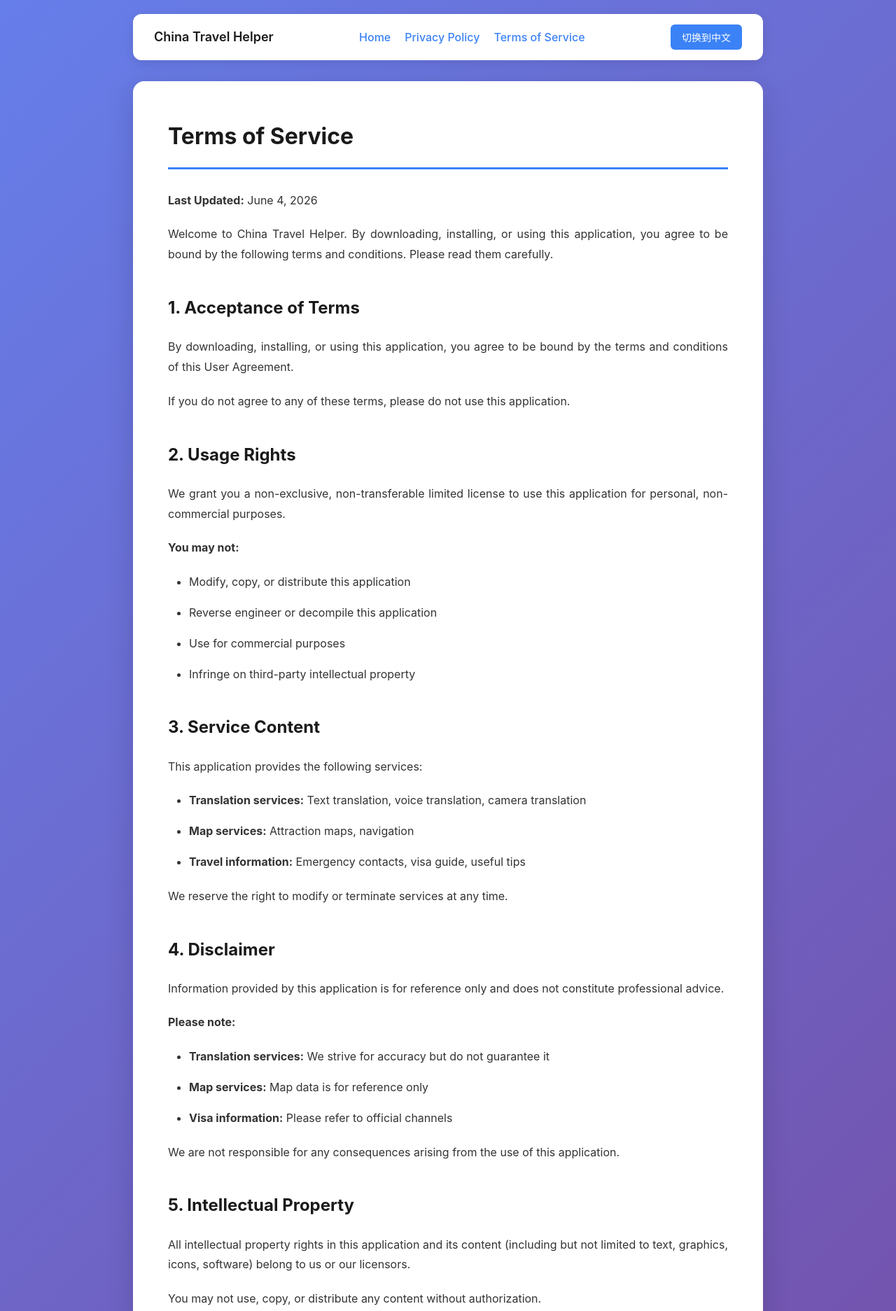
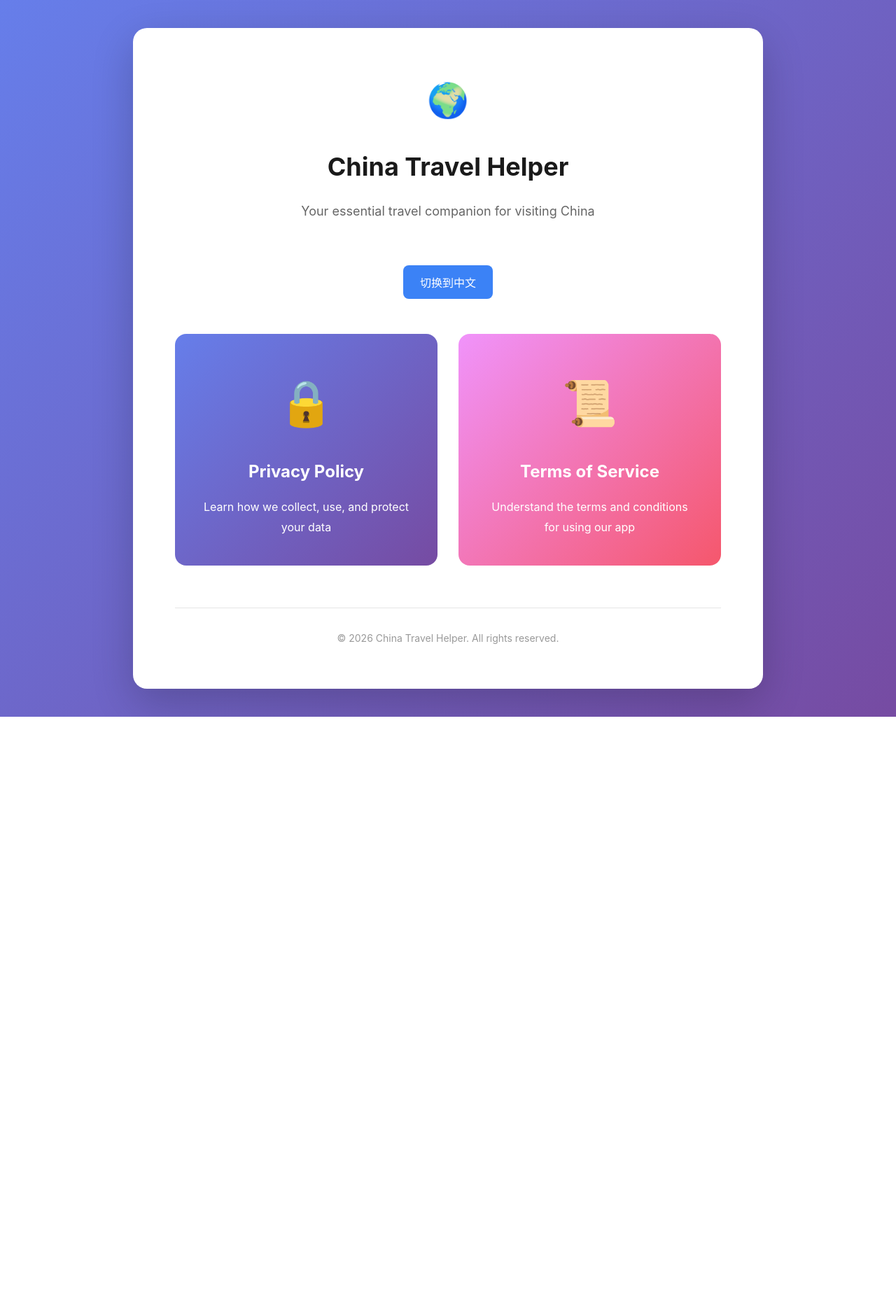
Before and after one commit to kijiff/china-travel-helper-legal, a plain HTML site: page harmonyos/terms.html in a window 1280 px wide. Shown: the top 1873 px of the page at 70% size. After the commit the page ends 1024 px from the top, so only its background shows below. Drawn offline with Linux system fonts and the light colour scheme.

```diff
--- a/harmonyos/terms.html
+++ b/harmonyos/terms.html
@@ -3,7 +3,7 @@
 <head>
     <meta charset="UTF-8">
     <meta name="viewport" content="width=device-width, initial-scale=1.0">
-    <title>China Travel Helper - Terms of Service</title>
+    <title>China Travel Helper - Legal</title>
     <style>
         * {
             margin: 0;
@@ -17,123 +17,121 @@
             color: #333;
             background: linear-gradient(135deg, #667eea 0%, #764ba2 100%);
             min-height: 100vh;
-            padding: 20px;
+            padding: 40px 20px;
         }
 
-        .nav-bar {
+        .container {
+            max-width: 900px;
+            margin: 0 auto;
             background: white;
-            padding: 15px 30px;
-            border-radius: 12px;
-            margin-bottom: 30px;
-            box-shadow: 0 4px 15px rgba(0,0,0,0.1);
-            display: flex;
-            justify-content: space-between;
-            align-items: center;
-            max-width: 900px;
-            margin-left: auto;
-            margin-right: auto;
+            padding: 60px;
+            border-radius: 20px;
+            box-shadow: 0 20px 60px rgba(0,0,0,0.2);
         }
 
-        .nav-brand {
-            font-size: 18px;
-            font-weight: 600;
-            color: #1a1a1a;
+        .header {
+            text-align: center;
+            margin-bottom: 50px;
         }
 
-        .nav-links {
-            display: flex;
-            gap: 20px;
+        .logo {
+            font-size: 48px;
+            margin-bottom: 20px;
         }
 
-        .nav-links a {
-            color: #3B82F6;
-            text-decoration: none;
-            font-weight: 500;
-            transition: color 0.3s;
+        h1 {
+            color: #1a1a1a;
+            font-size: 36px;
+            margin-bottom: 15px;
         }
 
-        .nav-links a:hover {
-            color: #1E40AF;
+        .subtitle {
+            color: #666;
+            font-size: 18px;
+            margin-bottom: 30px;
+        }
+
+        .cards {
+            display: grid;
+            grid-template-columns: repeat(auto-fit, minmax(300px, 1fr));
+            gap: 30px;
+            margin-top: 40px;
+        }
+
+        .card {
+            background: linear-gradient(135deg, #f5f7fa 0%, #c3cfe2 100%);
+            padding: 40px;
+            border-radius: 16px;
+            text-align: center;
+            transition: transform 0.3s, box-shadow 0.3s;
+            text-decoration: none;
+            color: #333;
+        }
+
+        .card:hover {
+            transform: translateY(-5px);
+            box-shadow: 0 15px 35px rgba(0,0,0,0.15);
+        }
+
+        .card-icon {
+            font-size: 64px;
+            margin-bottom: 20px;
+        }
+
+        .card h2 {
+            font-size: 24px;
+            color: #1a1a1a;
+            margin-bottom: 15px;
+        }
+
+        .card p {
+            color: #666;
+            font-size: 16px;
+        }
+
+        .card.privacy {
+            background: linear-gradient(135deg, #667eea 0%, #764ba2 100%);
+            color: white;
+        }
+
+        .card.privacy h2,
+        .card.privacy p {
+            color: white;
+        }
+
+        .card.terms {
+            background: linear-gradient(135deg, #f093fb 0%, #f5576c 100%);
+            color: white;
+        }
+
+        .card.terms h2,
+        .card.terms p {
+            color: white;
+        }
+
+        .footer {
+            text-align: center;
+            margin-top: 60px;
+            padding-top: 30px;
+            border-top: 1px solid #e5e5e5;
+            color: #999;
+            font-size: 14px;
         }
 
         .lang-toggle {
             background: #3B82F6;
             color: white;
             border: none;
-            padding: 8px 16px;
-            border-radius: 6px;
+            padding: 12px 24px;
+            border-radius: 8px;
             cursor: pointer;
-            font-size: 14px;
+            font-size: 16px;
+            margin-top: 30px;
             transition: background 0.3s;
         }
 
         .lang-toggle:hover {
             background: #1E40AF;
-        }
-
-        .container {
-            max-width: 900px;
-            margin: 0 auto;
-            background: white;
-            padding: 50px;
-            border-radius: 16px;
-            box-shadow: 0 10px 40px rgba(0,0,0,0.15);
-        }
-
-        h1 {
-            color: #1a1a1a;
-            margin-bottom: 30px;
-            padding-bottom: 15px;
-            border-bottom: 3px solid #3B82F6;
-            font-size: 32px;
-        }
-
-        h2 {
-            color: #1a1a1a;
-            margin-top: 40px;
-            margin-bottom: 20px;
-            font-size: 24px;
-        }
-
-        p {
-            margin-bottom: 20px;
-            text-align: justify;
-            font-size: 16px;
-        }
-
-        ul {
-            margin-left: 30px;
-            margin-bottom: 20px;
-        }
-
-        li {
-            margin-bottom: 15px;
-            font-size: 16px;
-        }
-
-        .zh-content {
-            display: none;
-        }
-
-        .show-zh .zh-content {
-            display: block;
-        }
-
-        .show-zh .en-content {
-            display: none;
-        }
-
-        .zh-content h1,
-        .zh-content h2 {
-            font-family: 'PingFang SC', 'Microsoft YaHei', sans-serif;
-        }
-
-        .last-updated {
-            margin-top: 50px;
-            padding-top: 20px;
-            border-top: 1px solid #e5e5e5;
-            color: #666;
-            font-size: 14px;
         }
 
         @media (max-width: 768px) {
@@ -142,174 +140,79 @@
             }
 
             h1 {
-                font-size: 26px;
+                font-size: 28px;
             }
 
-            h2 {
-                font-size: 20px;
-            }
-
-            .nav-bar {
-                flex-direction: column;
-                gap: 15px;
-            }
-
-            .nav-links {
-                flex-direction: column;
-                gap: 10px;
-                text-align: center;
+            .cards {
+                grid-template-columns: 1fr;
             }
         }
     </style>
 </head>
 <body>
-    <nav class="nav-bar">
-        <div class="nav-brand">China Travel Helper</div>
-        <div class="nav-links">
-            <a href="/">Home</a>
-            <a href="/privacy">Privacy Policy</a>
-            <a href="/terms">Terms of Service</a>
-        </div>
-        <button class="lang-toggle" onclick="toggleLang()">切换到中文</button>
-    </nav>
-
     <div class="container">
-        <!-- English Version -->
-        <div class="en-content">
-            <h1>Terms of Service</h1>
-
-            <p><strong>Last Updated:</strong> June 4, 2026</p>
-
-            <p>Welcome to China Travel Helper. By downloading, installing, or using this application, you agree to be bound by the following terms and conditions. Please read them carefully.</p>
-
-            <h2>1. Acceptance of Terms</h2>
-            <p>By downloading, installing, or using this application, you agree to be bound by the terms and conditions of this User Agreement.</p>
-            <p>If you do not agree to any of these terms, please do not use this application.</p>
-
-            <h2>2. Usage Rights</h2>
-            <p>We grant you a non-exclusive, non-transferable limited license to use this application for personal, non-commercial purposes.</p>
-            <p><strong>You may not:</strong></p>
-            <ul>
-                <li>Modify, copy, or distribute this application</li>
-                <li>Reverse engineer or decompile this application</li>
-                <li>Use for commercial purposes</li>
-                <li>Infringe on third-party intellectual property</li>
-            </ul>
-
-            <h2>3. Service Content</h2>
-            <p>This application provides the following services:</p>
-            <ul>
-                <li><strong>Translation services:</strong> Text translation, voice translation, camera translation</li>
-                <li><strong>Map services:</strong> Attraction maps, navigation</li>
-                <li><strong>Travel information:</strong> Emergency contacts, visa guide, useful tips</li>
-            </ul>
-            <p>We reserve the right to modify or terminate services at any time.</p>
-
-            <h2>4. Disclaimer</h2>
-            <p>Information provided by this application is for reference only and does not constitute professional advice.</p>
-            <p><strong>Please note:</strong></p>
-            <ul>
-                <li><strong>Translation services:</strong> We strive for accuracy but do not guarantee it</li>
-                <li><strong>Map services:</strong> Map data is for reference only</li>
-                <li><strong>Visa information:</strong> Please refer to official channels</li>
-            </ul>
-            <p>We are not responsible for any consequences arising from the use of this application.</p>
-
-            <h2>5. Intellectual Property</h2>
-            <p>All intellectual property rights in this application and its content (including but not limited to text, graphics, icons, software) belong to us or our licensors.</p>
-            <p>You may not use, copy, or distribute any content without authorization.</p>
-
-            <h2>6. Limitation of Liability</h2>
-            <p>To the maximum extent permitted by law, we shall not be liable for any indirect, incidental, special, consequential, or punitive damages arising from your use of the application.</p>
-
-            <h2>7. Agreement Updates</h2>
-            <p>We may update this User Agreement from time to time. Important changes will be notified to you through in-app notifications.</p>
-            <p>Your continued use of the application constitutes acceptance of the updated agreement.</p>
-
-            <h2>8. Governing Law</h2>
-            <p>This Agreement shall be governed by and construed in accordance with the laws of the People's Republic of China.</p>
-
-            <div class="last-updated">
-                Last Updated: June 4, 2026
-            </div>
+        <div class="header">
+            <div class="logo">🌍</div>
+            <h1>China Travel Helper</h1>
+            <p class="subtitle" id="subtitle">Your essential travel companion for visiting China</p>
+            <button class="lang-toggle" onclick="toggleLang()">切换到中文</button>
         </div>
 
-        <!-- Chinese Version -->
-        <div class="zh-content">
-            <h1>用户协议</h1>
+        <div class="cards">
+            <a href="/privacy" class="card privacy">
+                <div class="card-icon">🔒</div>
+                <h2 id="card1-title">Privacy Policy</h2>
+                <p id="card1-desc">Learn how we collect, use, and protect your data</p>
+            </a>
 
-            <p><strong>最后更新：</strong>2026年6月4日</p>
+            <a href="/terms" class="card terms">
+                <div class="card-icon">📜</div>
+                <h2 id="card2-title">Terms of Service</h2>
+                <p id="card2-desc">Understand the terms and conditions for using our app</p>
+            </a>
+        </div>
 
-            <p>欢迎使用 China Travel Helper。下载、安装或使用本应用，即表示您同意受以下条款和条件的约束。请仔细阅读。</p>
-
-            <h2>1. 接受条款</h2>
-            <p>通过下载、安装或使用本应用，您即表示同意遵守本用户协议的条款和条件。</p>
-            <p>如果您不同意本协议的任何条款，请不要使用本应用。</p>
-
-            <h2>2. 使用权限</h2>
-            <p>我们授予您非排他性、不可转让的有限许可，用于个人非商业目的使用本应用。</p>
-            <p><strong>您不得：</strong></p>
-            <ul>
-                <li>修改、复制或分发本应用</li>
-                <li>反向工程或反编译本应用</li>
-                <li>用于商业目的</li>
-                <li>侵犯第三方知识产权</li>
-            </ul>
-
-            <h2>3. 服务内容</h2>
-            <p>本应用提供以下服务：</p>
-            <ul>
-                <li><strong>翻译服务：</strong>文本翻译、语音翻译、拍照翻译</li>
-                <li><strong>地图服务：</strong>景点地图、导航</li>
-                <li><strong>旅行信息：</strong>紧急联系信息、签证指南、实用贴士</li>
-            </ul>
-            <p>我们保留随时修改或终止服务的权利。</p>
-
-            <h2>4. 免责声明</h2>
-            <p>本应用提供的信息仅供参考，不构成专业建议。</p>
-            <p><strong>请注意：</strong></p>
-            <ul>
-                <li><strong>翻译服务：</strong>我们尽力确保翻译准确，但不保证完全准确</li>
-                <li><strong>地图服务：</strong>地图数据仅供参考</li>
-                <li><strong>签证信息：</strong>请以官方渠道信息为准</li>
-            </ul>
-            <p>使用本应用产生的任何后果，我们不承担责任。</p>
-
-            <h2>5. 知识产权</h2>
-            <p>本应用及其内容（包括但不限于文本、图形、图标、软件）的所有知识产权均属于我们或我们的授权方。</p>
-            <p>未经授权，您不得使用、复制或分发任何内容。</p>
-
-            <h2>6. 责任限制</h2>
-            <p>在法律允许的最大范围内，我们不对因您使用本应用而引起的任何间接、偶发、特殊、后果性或惩罚性损害承担责任。</p>
-
-            <h2>7. 协议更新</h2>
-            <p>我们可能会不定期更新用户协议。重要变更将通过应用内通知告知您。</p>
-            <p>继续使用本应用即表示您同意更新后的协议。</p>
-
-            <h2>8. 适用法律</h2>
-            <p>本协议受中华人民共和国法律管辖并按其解释。</p>
-
-            <div class="last-updated">
-                最后更新：2026年6月4日
-            </div>
+        <div class="footer">
+            <p>© 2026 China Travel Helper. All rights reserved.</p>
         </div>
     </div>
 
     <script>
+        const translations = {
+            en: {
+                subtitle: 'Your essential travel companion for visiting China',
+                card1Title: 'Privacy Policy',
+                card1Desc: 'Learn how we collect, use, and protect your data',
+                card2Title: 'Terms of Service',
+                card2Desc: 'Understand the terms and conditions for using our app',
+                btnText: '切换到中文'
+            },
+            zh: {
+                subtitle: '您访问中国的必备旅行助手',
+                card1Title: '隐私政策',
+                card1Desc: '了解我们如何收集、使用和保护您的数据',
+                card2Title: '用户协议',
+                card2Desc: '了解使用本应用的相关条款和条件',
+                btnText: 'Switch to English'
+            }
+        };
+
+        let currentLang = 'en';
+
         function toggleLang() {
-            document.body.classList.toggle('show-zh');
-            const btn = document.querySelector('.lang-toggle');
-            if (document.body.classList.contains('show-zh')) {
-                btn.textContent = 'Switch to English';
-                document.querySelector('.nav-links a[href="/"]').textContent = '首页';
-                document.querySelector('.nav-links a[href="/privacy"]').textContent = '隐私政策';
-                document.querySelector('.nav-links a[href="/terms"]').textContent = '用户协议';
-            } else {
-                btn.textContent = '切换到中文';
-                document.querySelector('.nav-links a[href="/"]').textContent = 'Home';
-                document.querySelector('.nav-links a[href="/privacy"]').textContent = 'Privacy Policy';
-                document.querySelector('.nav-links a[href="/terms"]').textContent = 'Terms of Service';
-            }
+            currentLang = currentLang === 'en' ? 'zh' : 'en';
+            const t = translations[currentLang];
+
+            document.getElementById('subtitle').textContent = t.subtitle;
+            document.getElementById('card1-title').textContent = t.card1Title;
+            document.getElementById('card1-desc').textContent = t.card1Desc;
+            document.getElementById('card2-title').textContent = t.card2Title;
+            document.getElementById('card2-desc').textContent = t.card2Desc;
+            document.querySelector('.lang-toggle').textContent = t.btnText;
+
+            document.body.style.fontFamily = currentLang === 'zh'
+                ? "'PingFang SC', 'Microsoft YaHei', sans-serif"
+                : "-apple-system, BlinkMacSystemFont, 'Segoe UI', Roboto, sans-serif";
         }
     </script>
 </body>
```
Also changed, not shown: ios/terms.html (added, +219 -0 lines), ios/privacy.html (renamed from index.html).
